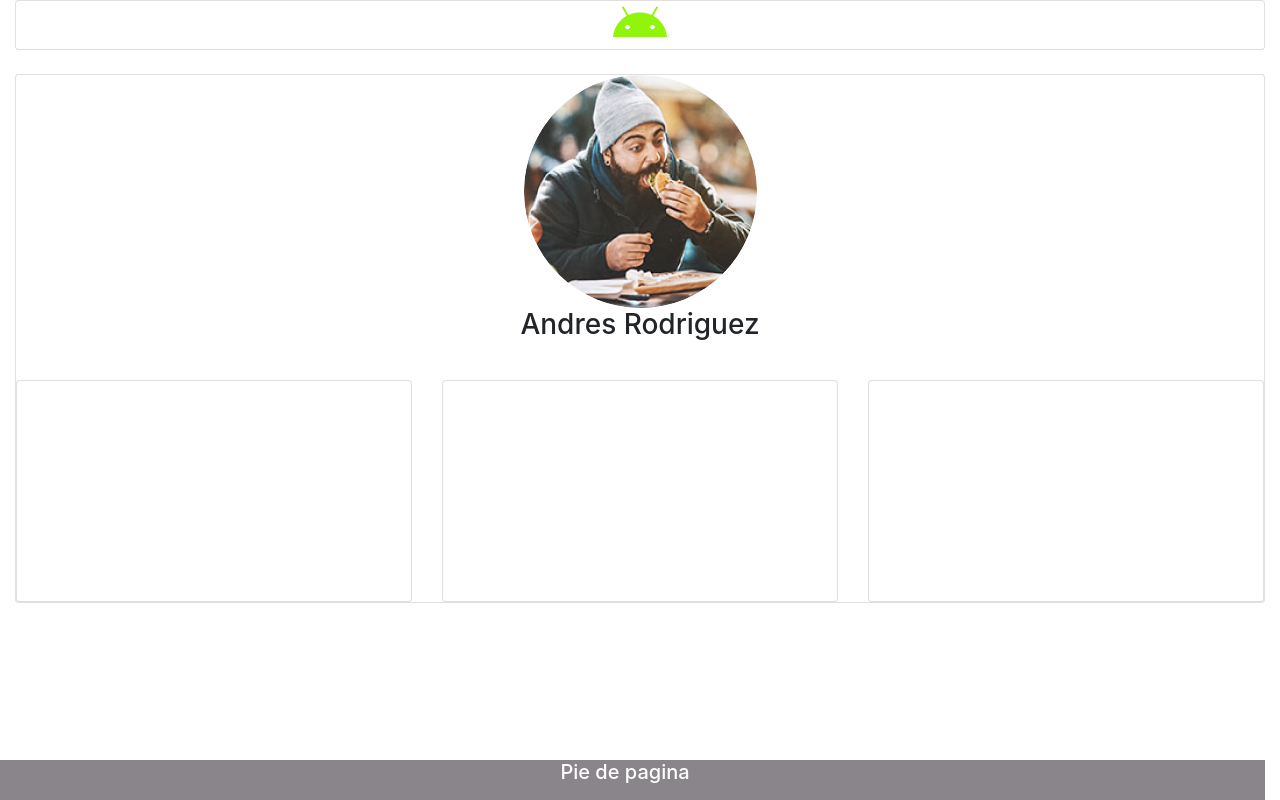
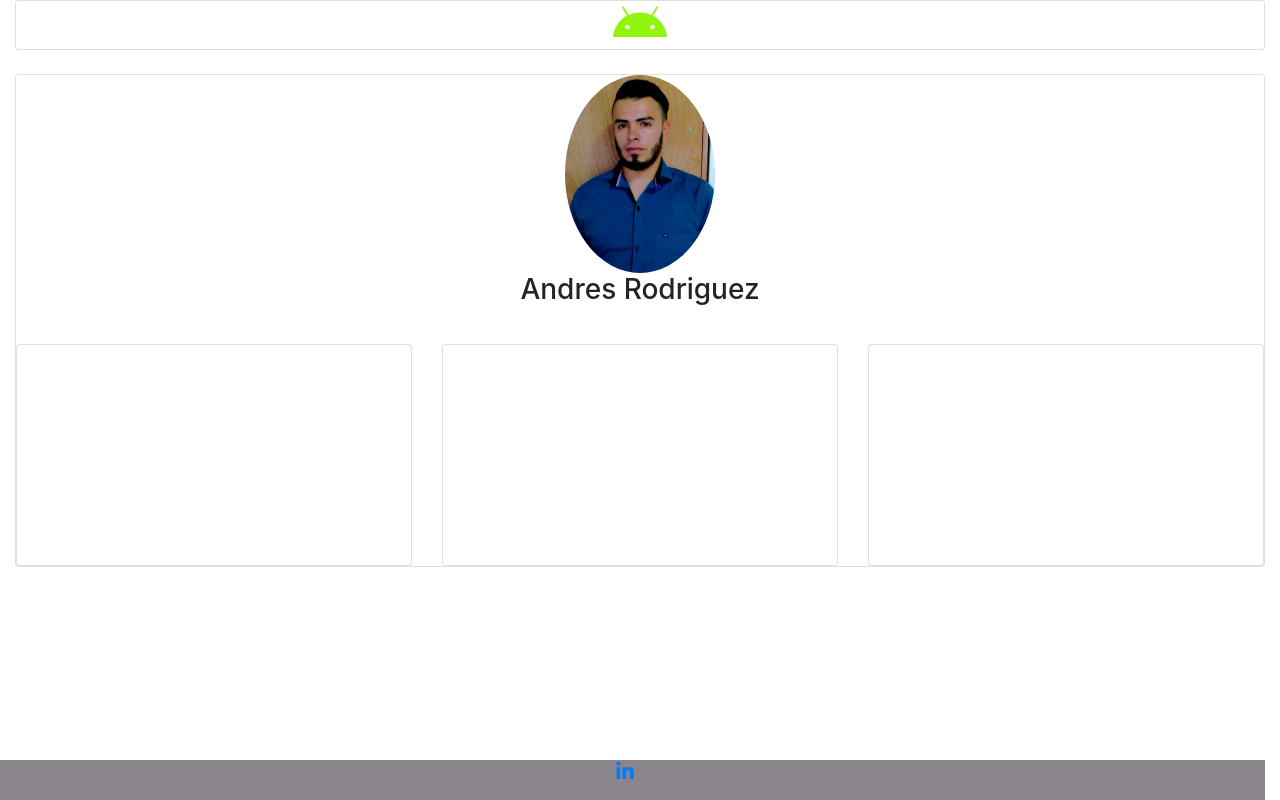
Before and after one commit to JeisonAndresR/my-CV, a plain HTML site: page index.html in a window 1280 px wide. Drawn offline with nearby package versions, Linux system fonts and the light colour scheme.

Commit message:
Cambio de imagen y pie de pagina

```diff
--- a/index.html
+++ b/index.html
@@ -31,7 +31,7 @@
         <div class="card primary-color">
             <div class="row text-center">
                 <div>
-                    <img src="./images/profile.jpg" class="img-fluid rounded-circle" alt="Imagen redonda de la pagina">
+                    <img src="./images/Foto.jpg" width="150" height="150" class="img-fluid rounded-circle" alt="Imagen redonda de la pagina">
                 </div>
                 <h3>Andres Rodriguez</h3>
             </div>
@@ -87,7 +87,7 @@
         <div class="row footer">
             <div class="col-lg-12">
                 <div class="primary-color">
-                    <h1>Pie de pagina</h1>
+                    <h1><a href="https://www.linkedin.com/in/jeison-andr%C3%A9s-rodr%C3%ADguez-zapata-6519881b8/"><i class='fab fa-linkedin-in'></i></a></h1>
                 </div>
             </div>
         </div>
```
Also changed, not shown: images/Foto.jpg (added).
